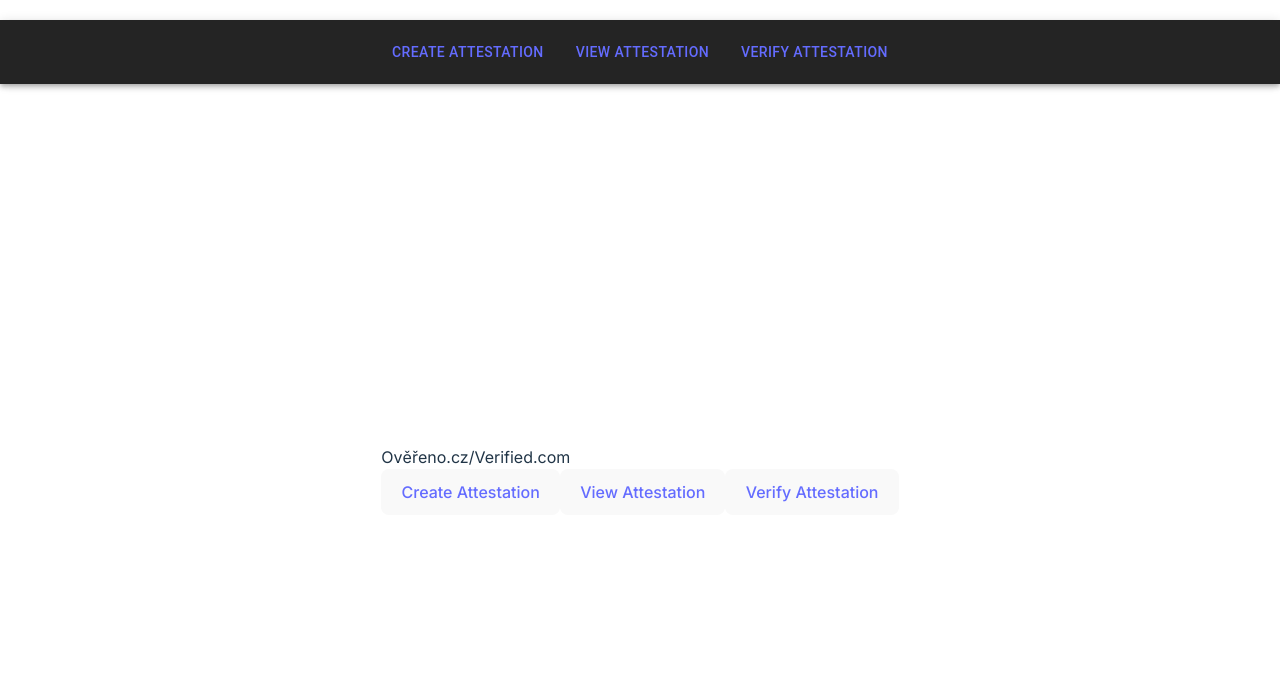
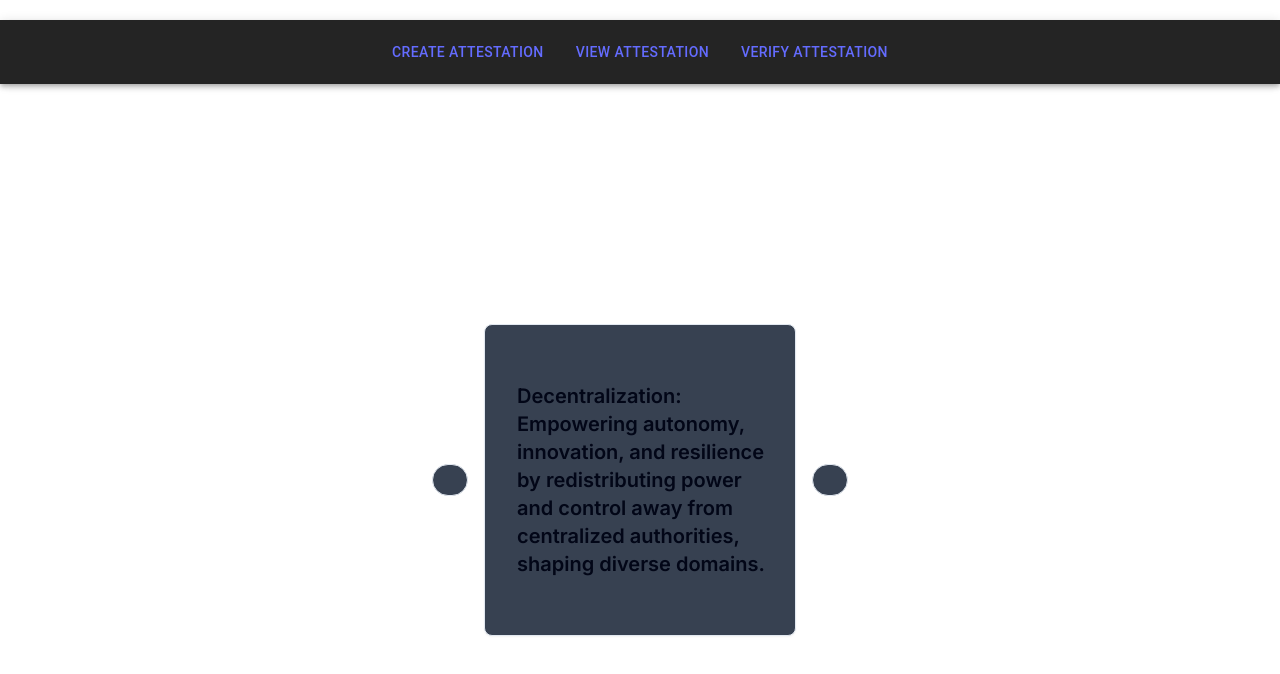
Before and after one commit to martintvarog/verified-next, a Next.js app in the folder verified/: page / in a window 1280 px wide. Shown: the top 674 px of the page. Built offline with nearby package versions, Linux system fonts and the light colour scheme.

Commit message:
add carousel

```diff
--- a/verified/src/app/page.tsx
+++ b/verified/src/app/page.tsx
@@ -3,21 +3,97 @@
 import Image from "next/image";
 import Link from 'next/link';
 
+import * as React from "react"
+
+import {Card, CardContent} from "@/components/ui/card"
+import {
+    Carousel,
+    CarouselContent,
+    CarouselItem,
+    CarouselNext,
+    CarouselPrevious,
+    type CarouselApi,
+} from "@/components/ui/carousel"
+import Autoplay from "embla-carousel-autoplay"
+
 export default function Home() {
+    const [api, setApi] = React.useState<CarouselApi>()
+    const [current, setCurrent] = React.useState(0)
+    const [count, setCount] = React.useState(0)
+
+    React.useEffect(() => {
+        if (!api) {
+            return
+        }
+
+        setCount(api.scrollSnapList().length)
+        setCurrent(api.selectedScrollSnap() + 1)
+
+        api.on("select", () => {
+            setCurrent(api.selectedScrollSnap() + 1)
+        })
+    }, [api])
+
+    const cardTexts = [
+        "Secure. Seamless. Credible. Elevate your operations with digital attestation creation and verification, fortified by attached documents for unparalleled effectiveness.",
+        "Decentralization: Empowering autonomy, innovation, and resilience by redistributing power and control away from centralized authorities, shaping diverse domains.",
+        "Cryptography: Empowering users with advanced mathematical techniques to ensure digital security and protect sensitive information.",
+        "Ethereum's attestation service: A reliable mechanism for verifying external data, enhancing integrity and trust in decentralized applications on the Ethereum blockchain.",
+    ];
+
+    const plugin = React.useRef(
+        Autoplay({ delay: 4000, stopOnInteraction: true })
+    )
+
     return (
         <main className="container">
+            <div className="text-white">
+                <Carousel
+                    plugins={[plugin.current]}
+                    className="w-full max-w-xs"
+                    onMouseEnter={plugin.current.stop}
+                    onMouseLeave={plugin.current.reset}
+                >
+                    <CarouselContent>
+                        {Array.from({length: 4}).map((_, index) => (
+                            <CarouselItem key={index}>
+                                <div className="p-1">
+                                    <Card className="bg-gray-700">
+                                        <CardContent className="flex aspect-square items-center justify-center p-6">
+                                            <span className="text-4xl font-semibold"></span>
+                                            <p className="text-xl font-semibold ml-2">{cardTexts[index]}</p>
+                                        </CardContent>
+                                    </Card>
+                                </div>
+                            </CarouselItem>
+                        ))}
+                    </CarouselContent>
+                    <CarouselPrevious className="bg-gray-700"/>
+                    <CarouselNext className="bg-gray-700"/>
+                </Carousel>
+            </div>
 
-                <h2>Ověřeno.cz/Verified.com</h2>
-                <button className="button-div">
-                    <Link href="createAttestation">Create Attestation</Link>
-                </button>
-                <button className="button-div">
-                    <Link href="viewAttestation">View Attestation</Link>
-                </button>
-                <button className="button-div">
-                    <Link href="verifyAttestation">Verify Attestation</Link>
-                </button>
 
         </main>
-    );
+    )
 }
+//
+//
+// export default function Home() {
+//     return (
+//         <main className="container">
+//
+//             <h2>Ověřeno.cz/Verified.com</h2>
+//             <button className="button-div">
+//                 <Link href="createAttestation">Create Attestation</Link>
+//             </button>
+//             <button className="button-div">
+//                 <Link href="viewAttestation">View Attestation</Link>
+//             </button>
+//             <button className="button-div">
+//                 <Link href="verifyAttestation">Verify Attestation</Link>
+//             </button>
+//
+//         </main>
+//     );
+// }
```
